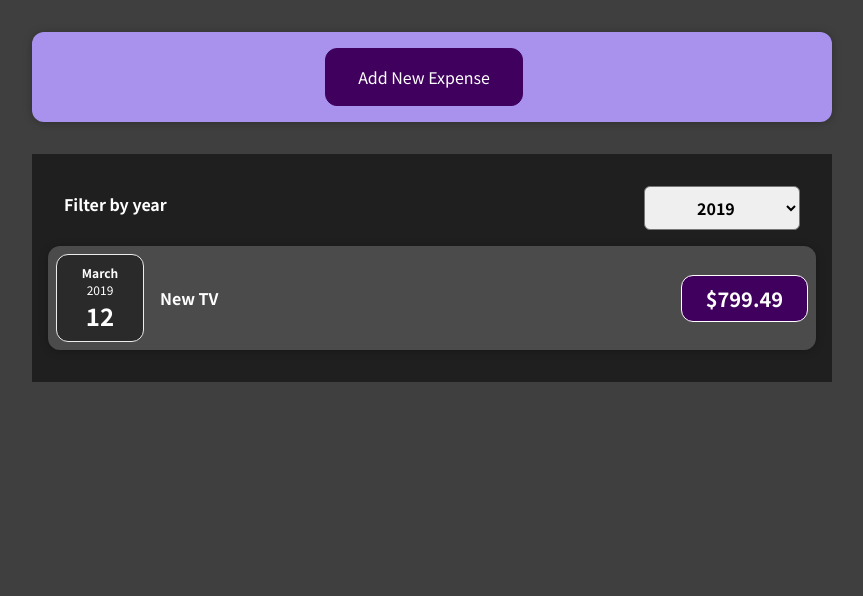
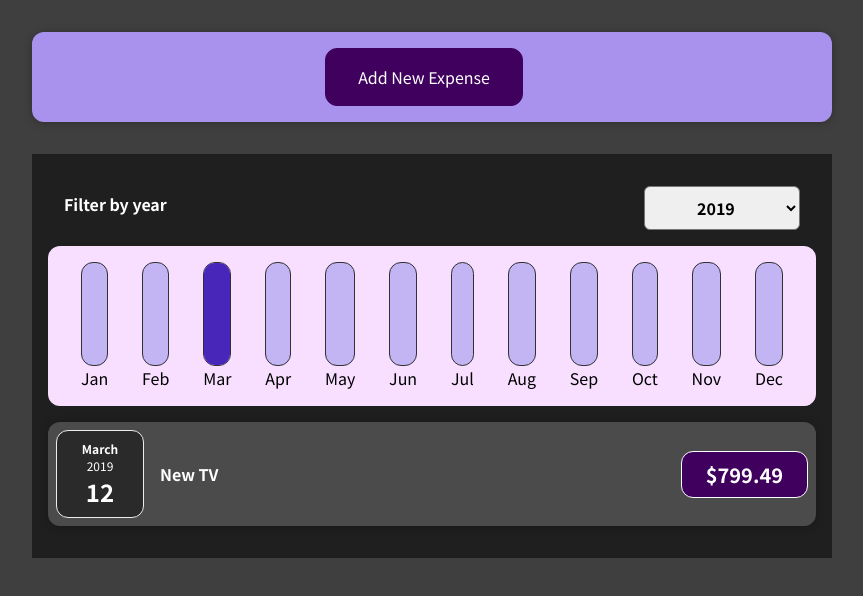
Before and after one commit to tonybejjani/REACT-expenses, a React (Create React App) app: page / in a window 1280 px wide. Shown: the top 596 px of the page, without its empty margins (208-1071 px from the left). Built offline with nearby package versions, Linux system fonts and the light colour scheme.

Commit message:
dev chart complete

```diff
--- /dev/null
+++ b/src/components/Chart/Chart.css
@@ -0,0 +1,9 @@
+.chart {
+  padding: 1rem;
+  border-radius: 12px;
+  background-color: #f8dfff;
+  text-align: center;
+  display: flex;
+  justify-content: space-around;
+  height: 10rem;
+}
--- /dev/null
+++ b/src/components/Chart/Chart.js
@@ -0,0 +1,26 @@
+/** @format */
+
+import React from 'react';
+
+import ChartBar from './ChartBar';
+import './Chart.css';
+
+const Chart = (props) => {
+  const dataPointsValues = props.dataPoints.map((dataPoint) => dataPoint.value);
+  const totalMaximum = Math.max(...dataPointsValues);
+
+  return (
+    <div className="chart">
+      {props.dataPoints.map((dataPoint) => (
+        <ChartBar
+          key={dataPoint.label}
+          value={dataPoint.value}
+          maxValue={totalMaximum}
+          label={dataPoint.label}
+        />
+      ))}
+    </div>
+  );
+};
+
+export default Chart;
--- /dev/null
+++ b/src/components/Chart/ChartBar.css
@@ -0,0 +1,30 @@
+.chart-bar {
+  height: 100%;
+  display: flex;
+  flex-direction: column;
+  align-items: center;
+}
+
+.chart-bar__inner {
+  height: 100%;
+  width: 100%;
+  border: 1px solid #313131;
+  border-radius: 12px;
+  background-color: #c3b4f3;
+  overflow: hidden;
+  display: flex;
+  flex-direction: column;
+  justify-content: flex-end;
+}
+
+.chart-bar__fill {
+  background-color: #4826b9;
+  width: 100%;
+  transition: all 0.3s ease-out;
+}
+
+.chart-bar__label {
+  font-weight: bold;
+  font-size: 0.5rem;
+  text-align: center;
+}
--- /dev/null
+++ b/src/components/Chart/ChartBar.js
@@ -0,0 +1,27 @@
+/** @format */
+
+import React from 'react';
+
+import './ChartBar.css';
+
+const ChartBar = (props) => {
+  let barFillHeight = '0%';
+
+  if (props.maxValue > 0) {
+    barFillHeight = Math.round((props.value / props.maxValue) * 100) + '%';
+  }
+
+  return (
+    <div className="chart-bar">
+      <div className="chart-bar__inner">
+        <div
+          className="chart-bar__fill"
+          style={{ height: barFillHeight }}
+        ></div>
+      </div>
+      <div className="char-bar__label">{props.label}</div>
+    </div>
+  );
+};
+
+export default ChartBar;
--- a/src/components/Expenses/Expenses.js
+++ b/src/components/Expenses/Expenses.js
@@ -1,6 +1,7 @@
 /** @format */
 import React, { useState } from 'react';
 import ExpensesList from './ExpensesList';
+import ExpensesChart from './ExpensesChart';
 import ExpensesFilter from './ExpensesFilter';
 
 import './Expenses.css';
@@ -18,6 +19,7 @@
   return (
     <div className="expenses">
       <ExpensesFilter onFilteredYear={saveSelectedYear} />
+      <ExpensesChart expenses={FilteredExpenses} />
       <ExpensesList items={FilteredExpenses} />
     </div>
   );
--- /dev/null
+++ b/src/components/Expenses/ExpensesChart.js
@@ -0,0 +1,29 @@
+/** @format */
+
+import React from 'react';
+
+import Chart from '../Chart/Chart';
+
+const ExpensesChart = (props) => {
+  const chartDataPoints = [
+    { label: 'Jan', value: 0 },
+    { label: 'Feb', value: 0 },
+    { label: 'Mar', value: 0 },
+    { label: 'Apr', value: 0 },
+    { label: 'May', value: 0 },
+    { label: 'Jun', value: 0 },
+    { label: 'Jul', value: 0 },
+    { label: 'Aug', value: 0 },
+    { label: 'Sep', value: 0 },
+    { label: 'Oct', value: 0 },
+    { label: 'Nov', value: 0 },
+    { label: 'Dec', value: 0 },
+  ];
+
+  for (const expense of props.expenses) {
+    const expenseMonth = expense.date.getMonth(); //starting at 0 => jan = 0s
+    chartDataPoints[expenseMonth].value += expense.amount;
+  }
+  return <Chart dataPoints={chartDataPoints} />;
+};
+export default ExpensesChart;
```
Also changed, not shown: 1 other file (tests, documents, lock files or other folders).
